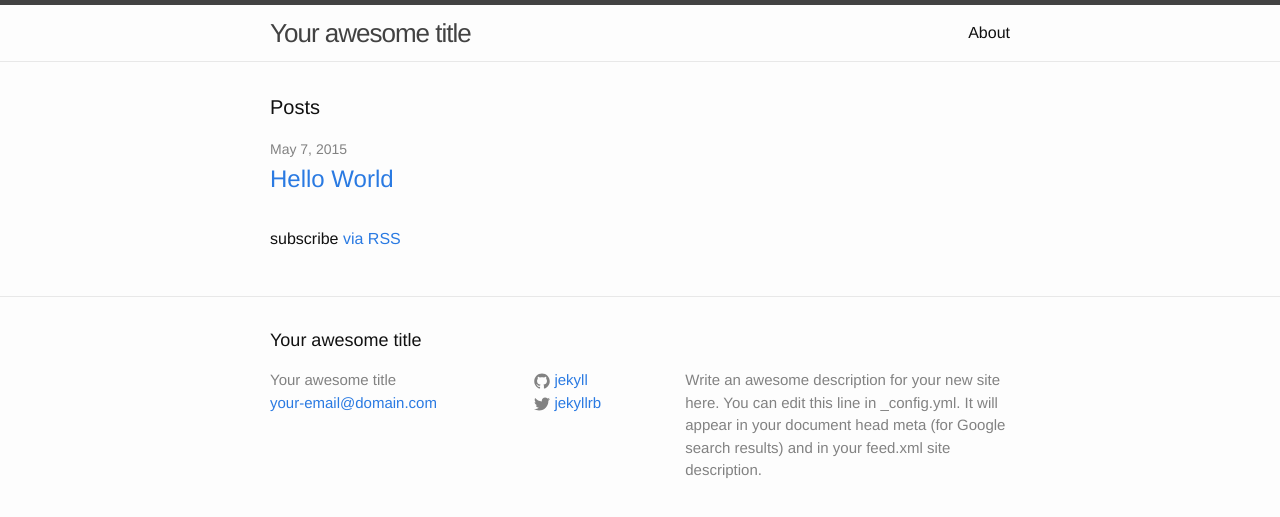
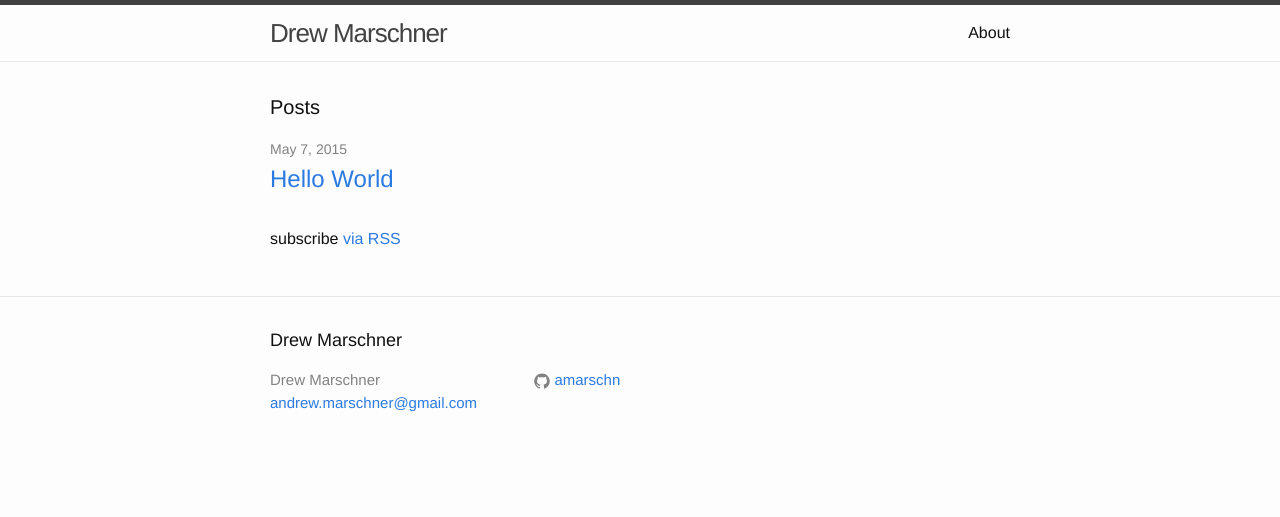
Before and after one commit to amarschn/amarschn.github.io, a Jekyll site: the page built from index.html, in a window 1280 px wide. Shown: the top 517 px of the page. Built offline with Jekyll 4.4.1, drawn with Linux system fonts in a browser that asks for light colours.

Commit message:
small changes

```diff
--- a/_config.yml
+++ b/_config.yml
@@ -1,14 +1,11 @@
 # Site settings
-title: Your awesome title
-email: your-email@domain.com
+title: Drew Marschner
+email: andrew.marschner@gmail.com
 description: > # this means to ignore newlines until "baseurl:"
-  Write an awesome description for your new site here. You can edit this
-  line in _config.yml. It will appear in your document head meta (for
-  Google search results) and in your feed.xml site description.
+
 baseurl: "" # the subpath of your site, e.g. /blog/
 url: "http://yourdomain.com" # the base hostname & protocol for your site
-twitter_username: jekyllrb
-github_username:  jekyll
+github_username:  amarschn
 
 # Build settings
 markdown: kramdown
```
